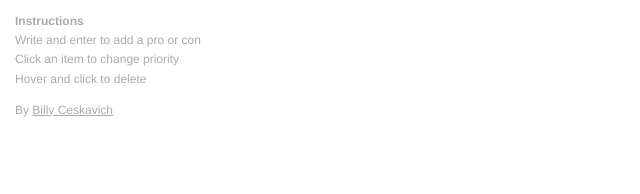
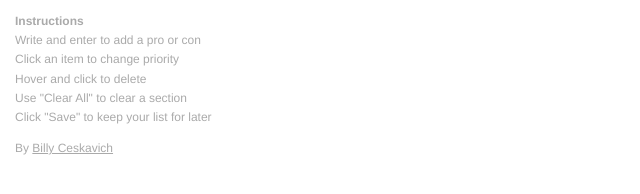
Before and after one commit to bceskavich/procon, a website: page src/views/index.html in a window 1280 px wide. Shown: the whole page, without its empty margins (0-640 px from the left). Drawn offline with Linux system fonts and the light colour scheme; files that its build step writes are made by us from their sources; files whose address does not match are found by name.

Commit message:
Updated instructions.

```diff
--- a/src/views/index.html
+++ b/src/views/index.html
@@ -15,8 +15,8 @@
         <li>Write and enter to add a pro or con</li>
         <li>Click an item to change priority</li>
         <li>Hover and click to delete</li>
-        <!--<li>Double click to edit</li>
-        <li>Use "Clear All" to clear a section</li>-->
+        <li>Use "Clear All" to clear a section</li>
+        <li>Click "Save" to keep your list for later</li>
       </ul>
       <p>By <a href="http://www.ceskavich.com/">Billy Ceskavich</a></p>
     </div>
```
